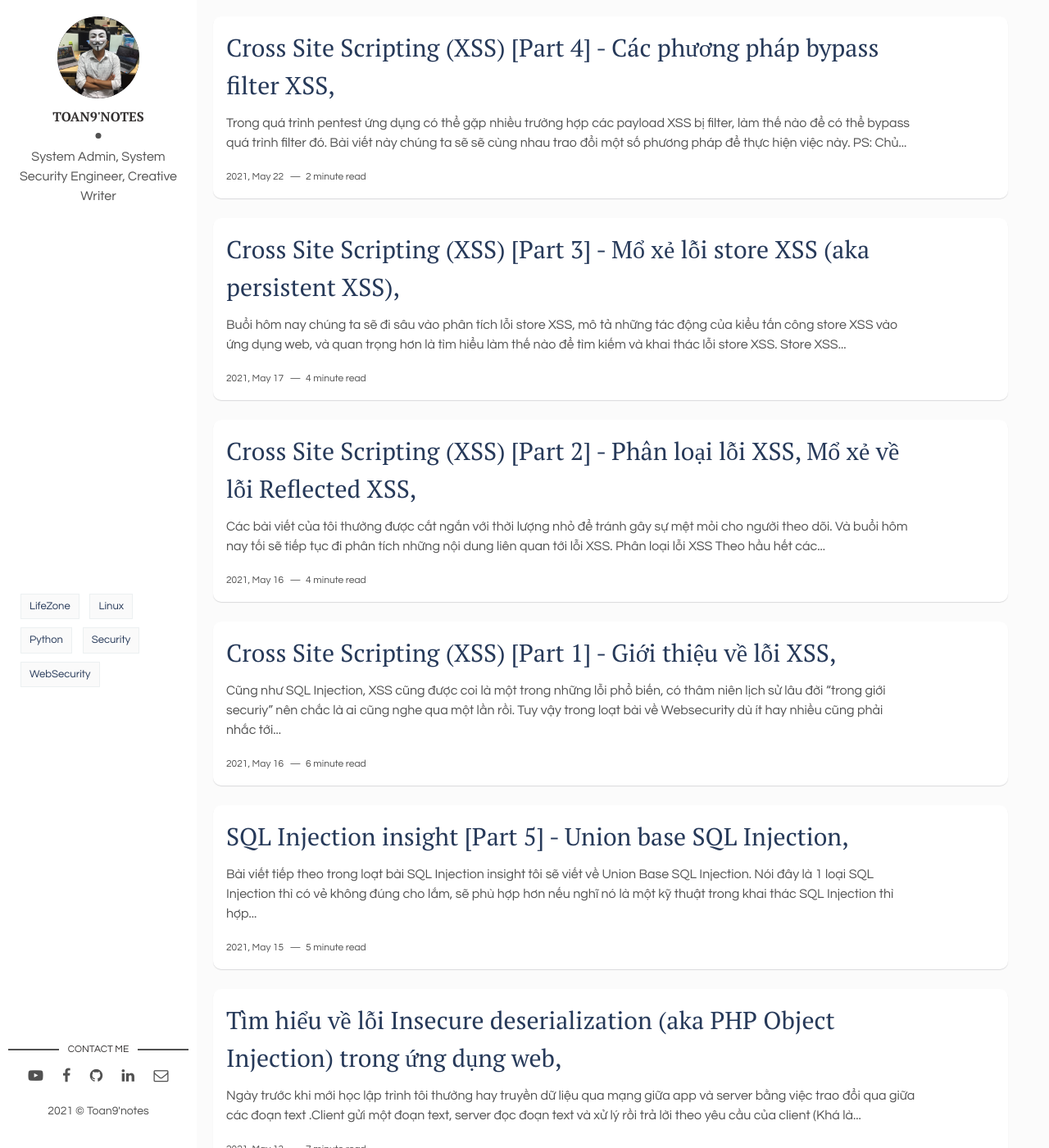
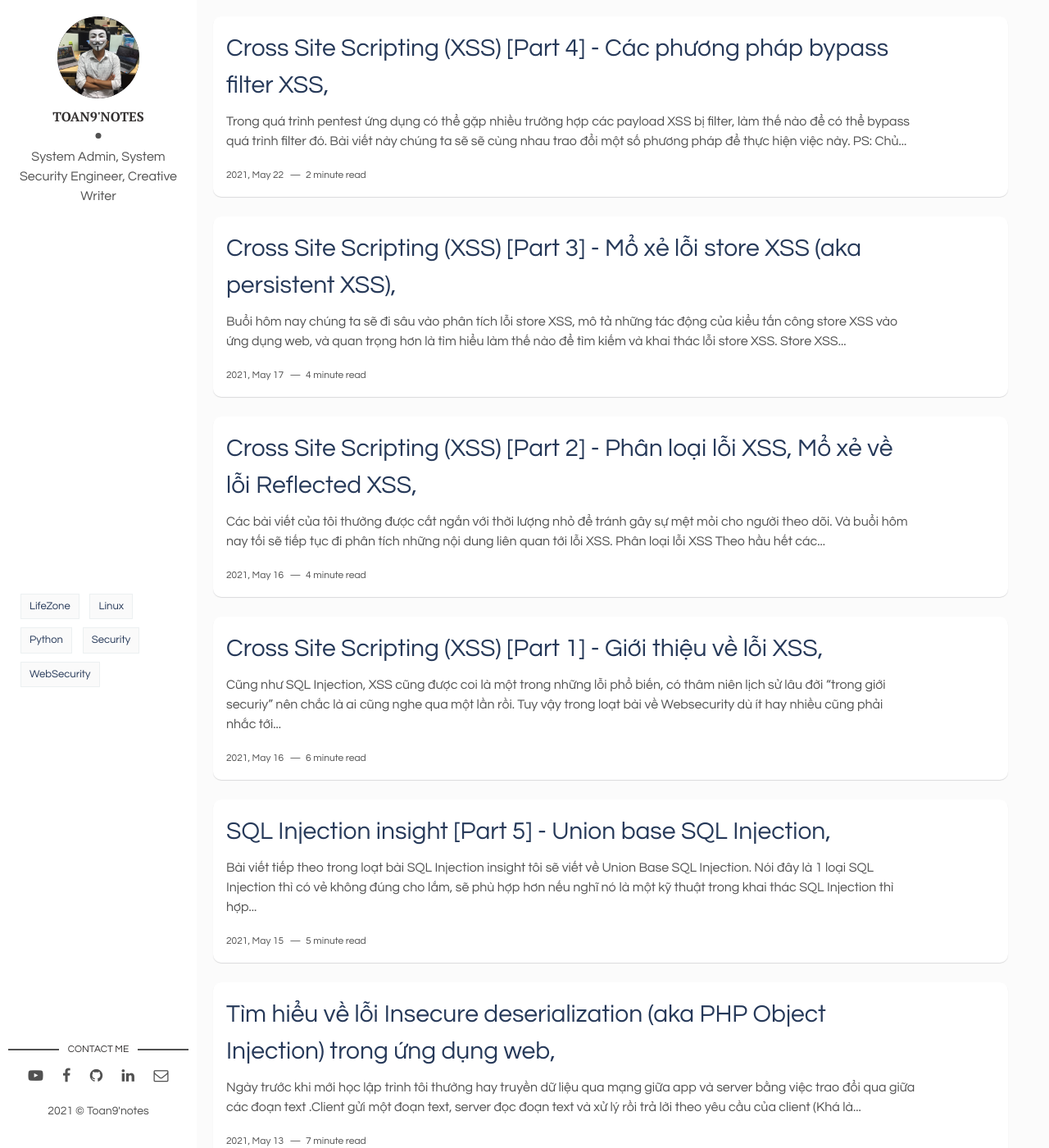
Before and after one commit to toannai/toan9, a Jekyll site: the page built from index.html, in a window 1280 px wide and 1400 px high. Shown: the whole window at 82% size. Built offline with Jekyll 4.4.1, drawn with Linux system fonts in a browser that asks for light colours; the list of posts is cut into pages by our own code.

Commit message:
add fonts

```diff
--- a/_config.yml
+++ b/_config.yml
@@ -30,7 +30,7 @@
   - jemoji
 
 google_font:
-  - url: https://fonts.googleapis.com/css2?family=Open+Sans:wght@300&family=Questrial&family=Roboto:wght@100&display=swap
+  - url: https://fonts.googleapis.com/css2?family=Noto+Sans&family=Open+Sans:wght@300&family=Questrial&display=swap
 
 paginate: 8
 paginate_path: "/page/:num"
--- a/assets/css/main.css
+++ b/assets/css/main.css
@@ -1162,7 +1162,8 @@
 }
 
 .post .post-content .post-title a {
-  font-family: 'PT Serif', serif;
+  /*font-family: 'PT Serif', serif;*/
+  font-family: 'Questrial', sans-serif;
   text-decoration: none;
   color: #263959;
 }
```
